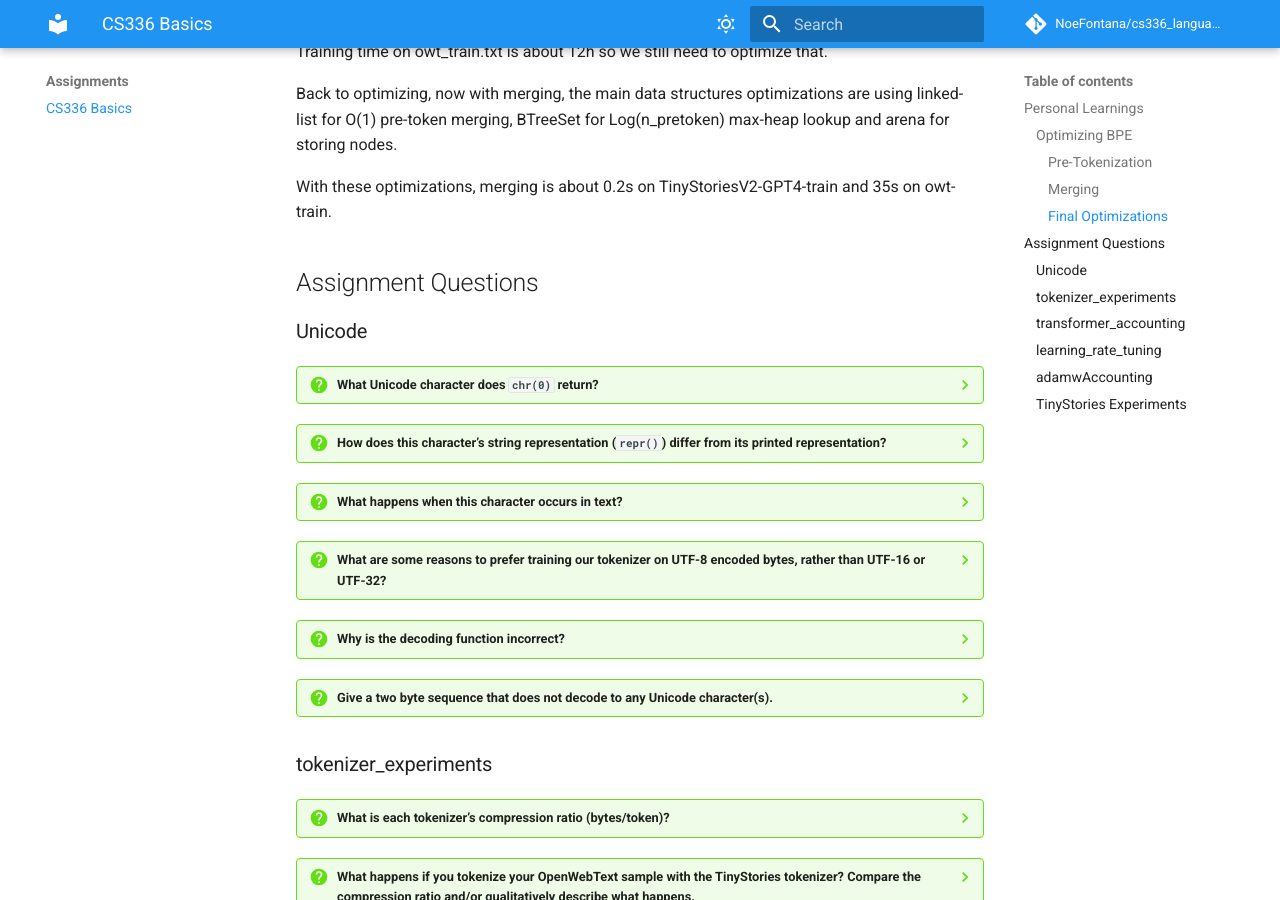
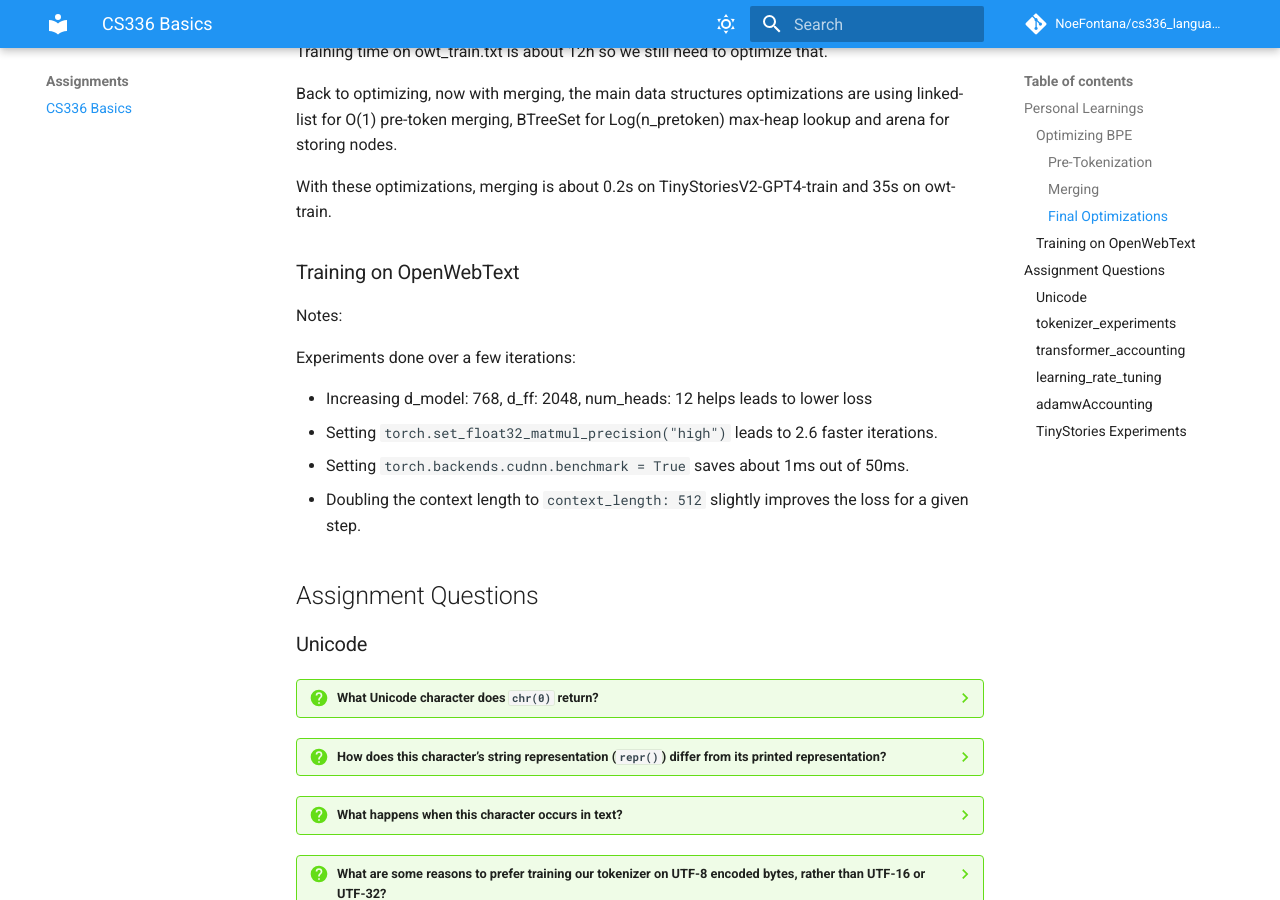
Before and after one commit to NoeFontana/cs336_language_model, an MkDocs documentation site: the page built from docs/assignments/learnings_basics.md, in a window 1280 px wide and 900 px high, scrolled down 3941 px. Built offline with MkDocs 1.6.1 and Material for MkDocs 9.7.7, drawn with Linux system fonts in a browser that asks for light colours; comment, search, counter and statistics services are not loaded.

Commit message:
perf(owt): perf improvement to owt training

```diff
--- a/docs/assignments/learnings_basics.md
+++ b/docs/assignments/learnings_basics.md
@@ -90,6 +90,17 @@ Training time on owt_train.txt is about 12h so we still need to optimize that.
 Back to optimizing, now with merging, the main data structures optimizations are using linked-list for O(1) pre-token merging, BTreeSet for Log(n_pretoken) max-heap lookup and arena for storing nodes.
 
 With these optimizations, merging is about 0.2s on TinyStoriesV2-GPT4-train and 35s on owt-train.
+
+### Training on OpenWebText
+
+Notes:
+
+Experiments done over a few iterations:
+
+- Increasing d_model: 768, d_ff: 2048, num_heads: 12 helps leads to lower loss
+- Setting `torch.set_float32_matmul_precision("high")` leads to 2.6 faster iterations.
+- Setting `torch.backends.cudnn.benchmark = True` saves about 1ms out of 50ms.
+- Doubling the context length to `context_length: 512` slightly improves the loss for a given step.
 
 ## Assignment Questions
 
--- a/src/cs336/scripts/conf/model/transformer.yaml
+++ b/src/cs336/scripts/conf/model/transformer.yaml
@@ -1,7 +1,7 @@
 vocab_size: 32000
-context_length: 256
-d_model: 512
+context_length: 512
+d_model: 768
 d_ff: 2048
-num_heads: 8
+num_heads: 12
 num_layers: 6
 theta: 10000.0
--- a/src/cs336/scripts/conf/trainer/default.yaml
+++ b/src/cs336/scripts/conf/trainer/default.yaml
@@ -2,8 +2,8 @@ batch_size: 64
 num_epochs: 1
 max_steps: null
 device: "cuda"
-log_period: 20
-val_period: 500
+log_period: 50
+val_period: 1000
 checkpoint_path: "checkpoints"
 resume_from_checkpoint: null
 wandb_project: "cs336-language-model"
```
Also changed, not shown: 2 other files.
